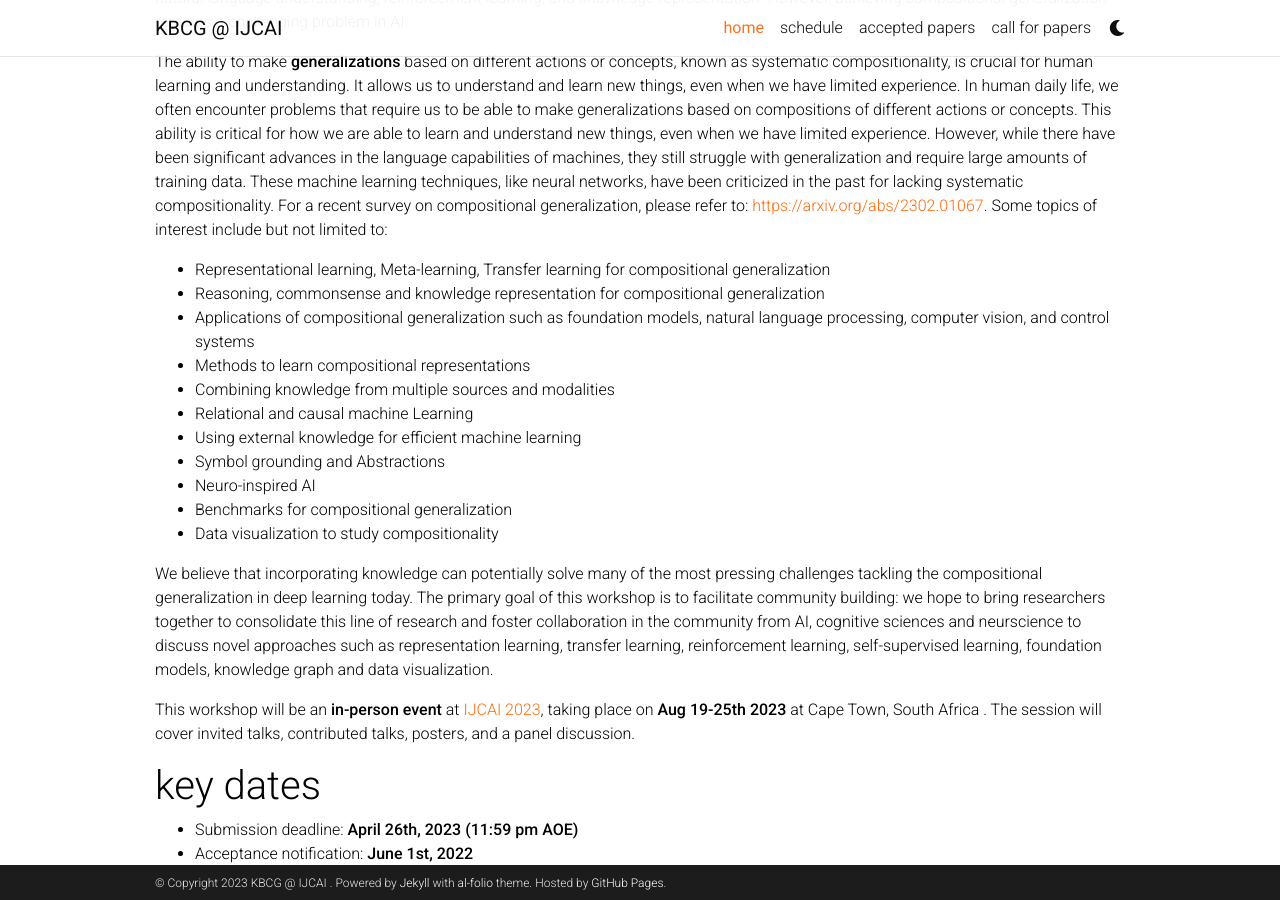
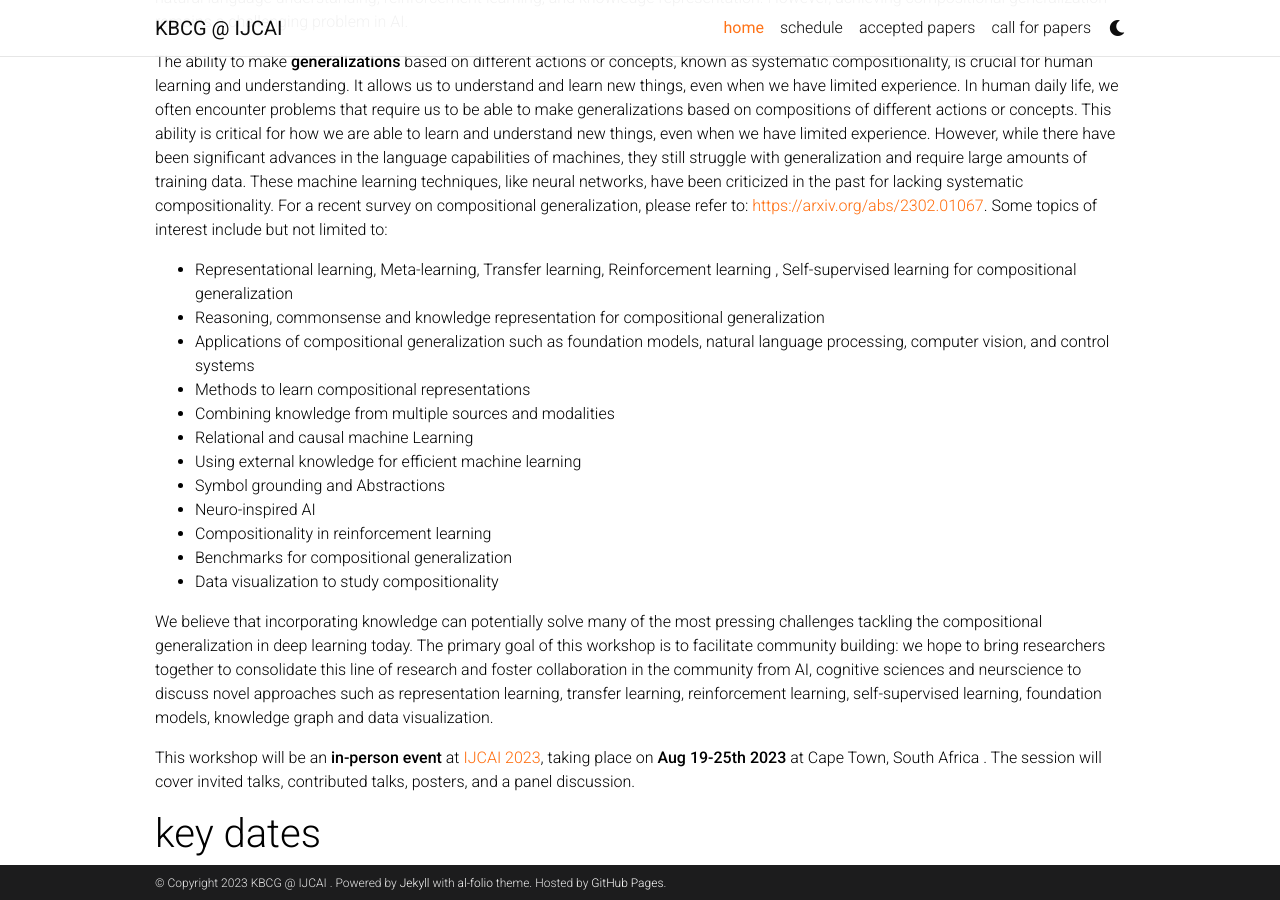
Before and after one commit to KnowledgeAI/KnowledgeAI.github.io, a Jekyll site: the page built from _pages/home.md, in a window 1280 px wide and 900 px high, scrolled down 682 px. Built offline with Jekyll 4.4.1, drawn with Linux system fonts in a browser that asks for light colours; full-size pictures stand in for the smaller copies a plugin makes; comment, search, counter and statistics services are not loaded; a style sheet for code colours, icons or effects is not loaded.

Commit message:
[DBG] update cfp

```diff
--- a/_pages/home.md
+++ b/_pages/home.md
@@ -13,7 +13,7 @@ We are excited to announce the first International Workshop on Knowledge-Based C
 
 The ability to make **generalizations** based on different actions or concepts, known as systematic compositionality, is crucial for human learning and understanding. It allows us to understand and learn new things, even when we have limited experience. In human daily life, we often encounter problems that require us to be able to make generalizations based on compositions of different actions or concepts. This ability is critical for how we are able to learn and understand new things, even when we have limited experience. However, while there have been significant advances in the language capabilities of machines, they still struggle with generalization and require large amounts of training data. These machine learning techniques, like neural networks, have been criticized in the past for lacking systematic compositionality. For a recent survey on compositional generalization, please refer to: [https://arxiv.org/abs/2302.01067](https://arxiv.org/abs/2302.01067). Some topics of interest include but not limited to:
 
-- Representational learning, Meta-learning, Transfer learning for compositional generalization
+- Representational learning, Meta-learning, Transfer learning, Reinforcement learning , Self-supervised learning for compositional generalization
 - Reasoning, commonsense and knowledge representation for compositional generalization
 - Applications of compositional generalization such as foundation models, natural language
   processing, computer vision, and control systems
@@ -23,6 +23,7 @@ The ability to make **generalizations** based on different actions or concepts,
 - Using external knowledge for efficient machine learning
 - Symbol grounding and Abstractions
 - Neuro-inspired AI
+- Compositionality in reinforcement learning
 - Benchmarks for compositional generalization
 - Data visualization to study compositionality
 
```
Also changed, not shown: _pages/call.md (+1 -1 lines).
